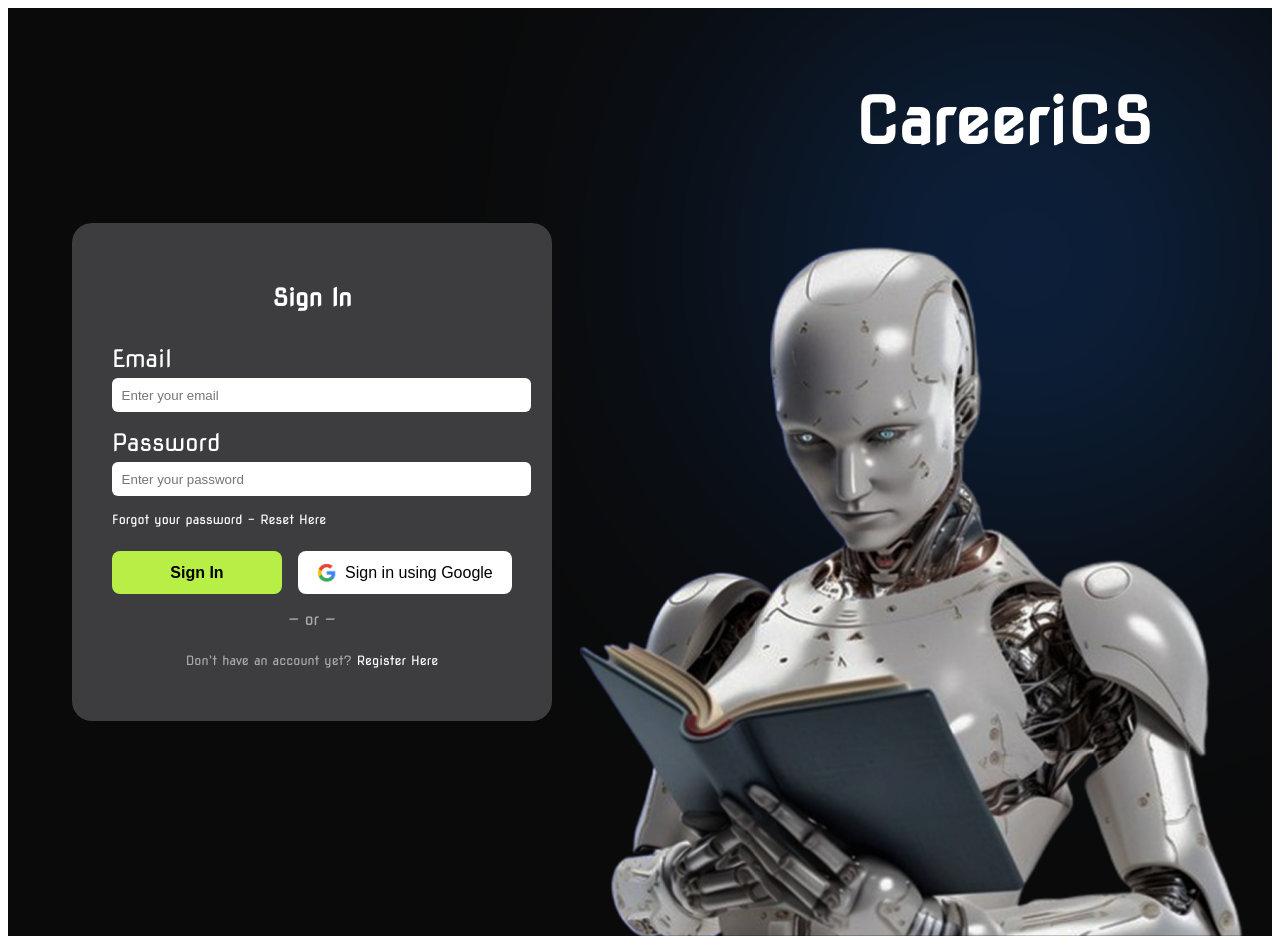
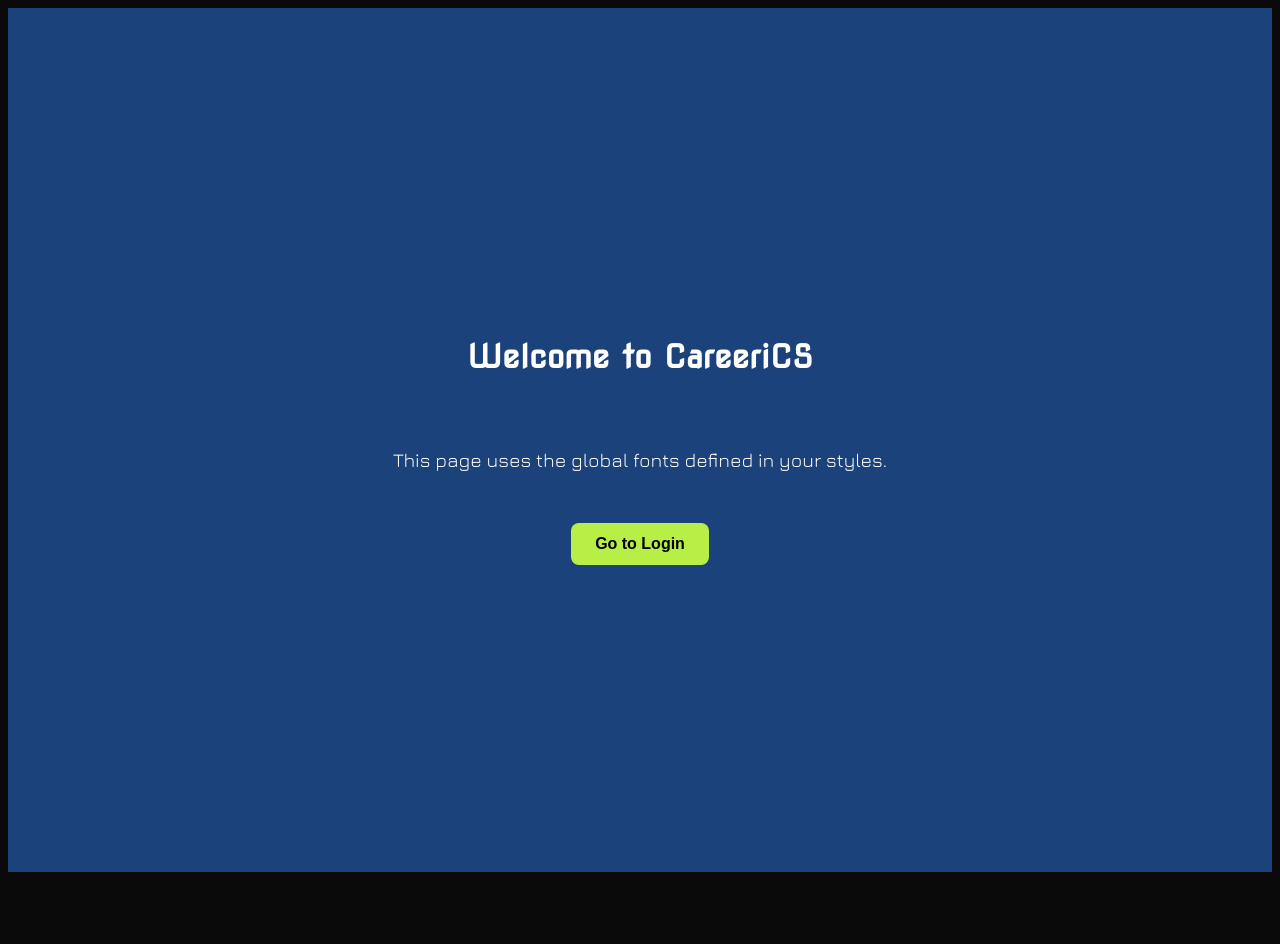
Before and after one commit to marioumacoding/CareeriCS_V1, a Next.js app in the folder NextJS-Frontend/careerics/: page / in a window 1280 px wide. After the commit the page ends 880 px from the top, so only its background shows below. Built offline with nearby package versions, Linux system fonts and the light colour scheme.

Commit message:
fixed robot in sign in

```diff
--- a/NextJS-Frontend/careerics/app/layout.tsx
+++ b/NextJS-Frontend/careerics/app/layout.tsx
@@ -33,6 +33,7 @@ export default function RootLayout({
     <html lang="en" suppressHydrationWarning>
       <body
         className={`${jura.variable} ${novaSquare.variable} antialiased`}
+        style={{ backgroundColor: "var(--bg-color)" }}
       >
         <Providers>
           {children}
--- a/NextJS-Frontend/careerics/app/page.tsx
+++ b/NextJS-Frontend/careerics/app/page.tsx
@@ -1,245 +1,43 @@
-"use client";
-import { useState } from "react";
+import Link from "next/link";
 
 export default function Home() {
-  const [signHover, setSignHover] = useState(false);
-  const [googleHover, setGoogleHover] = useState(false);
-  const [resetHover, setResetHover] = useState(false);
-  const [registerHover, setRegisterHover] = useState(false);
-
   return (
-    <div
+    <main
       style={{
         minHeight: "100vh",
+        backgroundColor: "#1C427B",
         display: "flex",
-        flexDirection: "row",
-        justifyContent: "start",
+        flexDirection: "column",
+        justifyContent: "center",
         alignItems: "center",
-        backgroundColor: "var(--bg-color)",
-        padding: "4rem",
-        position: "relative",
-        overflow: "hidden",
+        color: "white",
+        textAlign: "center",
+        padding: "2rem",
+        gap: "2rem",
       }}
     >
-      {/* Blue Glow Effect */}
-      <div
-        style={{
-          position: "absolute",
-          right: "0",
-          top: "0",
-          width: "500px",
-          height: "500px",
-          backgroundColor: "var(--bg-effect-color)",
-          borderRadius: "50%",
-          filter: "blur(150px)",
-          opacity: 0.4,
-          zIndex: 0,
-        }}
-      />
+      <h1>Welcome to CareeriCS</h1>
 
-      {/* Login Card */}
-      <div
-        style={{
-          zIndex: 1,
-          backgroundColor: "var(--form-grey)",
-          padding: "2.5rem",
-          borderRadius: "20px",
-          width: "400px",
-          backdropFilter: "blur(10px)",
-          fontFamily: "var(--font-nova-square)",
-        }}
-      >
-        <h2
+      <p style={{ maxWidth: "600px", fontSize: "1.2rem" }}>
+        This page uses the global fonts defined in your styles.
+      </p>
+
+      <Link href="/auth/login">
+        <button
           style={{
-            fontFamily: "var(--font-nova-square)",
-            textAlign: "center",
-            marginBottom: "2rem",
-            color: "white",
+            padding: "12px 24px",
+            fontSize: "16px",
+            borderRadius: "8px",
+            border: "none",
+            cursor: "pointer",
+            backgroundColor: "#B8EF46",
+            color: "black",
+            fontWeight: "bold",
           }}
         >
-          Sign In
-        </h2>
-
-        {/* Email */}
-        <div style={{ marginBottom: "1rem" }}>
-          <label style={{ color: "white", fontSize: "1.5rem" }}>Email</label>
-          <input
-            type="email"
-            placeholder="Enter your email"
-            style={{
-              width: "100%",
-              padding: "0.6rem",
-              marginTop: "0.3rem",
-              borderRadius: "6px",
-              border: "none",
-              backgroundColor: "white",
-            }}
-          />
-        </div>
-
-        {/* Password */}
-        <div style={{ marginBottom: "1rem" }}>
-          <label style={{ color: "white", fontSize: "1.5rem" }}>Password</label>
-          <input
-            type="password"
-            placeholder="Enter your password"
-            style={{
-              width: "100%",
-              padding: "0.6rem",
-              marginTop: "0.3rem",
-              borderRadius: "6px",
-              border: "none",
-              backgroundColor: "white",
-            }}
-          />
-        </div>
-
-        <p
-          style={{
-            fontSize: "0.8rem",
-            color: "white",
-            marginBottom: "1.5rem",
-          }}
-        >
-          Forgot your password -{" "}
-          <span
-            style={{
-              color: resetHover ? "#00cc66" : "white",
-              cursor: "pointer",
-              transition: "color 0.3s",
-            }}
-            onMouseEnter={() => setResetHover(true)}
-            onMouseLeave={() => setResetHover(false)}
-          >
-            Reset Here
-          </span>
-        </p>
-
-        <div
-          style={{
-            display: "flex",
-            gap: "1rem",
-            marginBottom: "1rem",
-          }}
-        >
-          {/* Sign In Button */}
-          <button
-            style={{
-              fontSize: "1rem",
-              flex: 1,
-              padding: "0.7rem",
-              borderRadius: "8px",
-              border: "none",
-              backgroundColor: signHover ? "#EEFFCB" : "var(--primary-green)",
-              fontWeight: "bold",
-              cursor: "pointer",
-              transition: "background-color 0.3s, transform 0.2s",
-              transform: signHover ? "scale(1.05)" : "scale(1)",
-            }}
-            onMouseEnter={() => setSignHover(true)}
-            onMouseLeave={() => setSignHover(false)}
-          >
-            Sign In
-          </button>
-
-          {/* Google Button */}
-          <button
-            style={{
-              fontSize: "1rem",
-              flex: 1.3,
-              padding: "0.7rem",
-              borderRadius: "8px",
-              border: "none",
-              backgroundColor: googleHover ? "#ACB2D2" : "white",
-              cursor: "pointer",
-              display: "flex",
-              alignItems: "center",
-              justifyContent: "center",
-              gap: "0.5rem",
-              transition: "background-color 0.3s, transform 0.2s",
-              transform: googleHover ? "scale(1.03)" : "scale(1)",
-            }}
-            onMouseEnter={() => setGoogleHover(true)}
-            onMouseLeave={() => setGoogleHover(false)}
-          >
-            <img
-              src="/google.png"
-              alt="Google"
-              style={{ height: "20px", width: "20px" }}
-            />
-            Sign in using Google
-          </button>
-        </div>
-
-        {/* Optional — “or” text below */}
-        <div
-          style={{
-            textAlign: "center",
-            margin: "0.5rem 0",
-            color: "var(--text-grey)",
-          }}
-        >
-          — or —
-        </div>
-
-        <p
-          style={{
-            textAlign: "center",
-            fontSize: "0.8rem",
-            color: "var(--text-grey)",
-            marginTop: "1.5rem",
-          }}
-        >
-          Don’t have an account yet?{" "}
-          <span
-            style={{
-              color: registerHover ? "#00cc66" : "white",
-              cursor: "pointer",
-              transition: "color 0.3s",
-            }}
-            onMouseEnter={() => setRegisterHover(true)}
-            onMouseLeave={() => setRegisterHover(false)}
-          >
-            Register Here
-          </span>
-        </p>
-      </div>
-
-      {/* Right Side Title + Robot */}
-      <div
-        style={{
-          position: "absolute",
-          top: "2rem",
-          left: "67%",
-          zIndex: 1,
-        }}
-      >
-        <h1 style={{ fontSize: "4rem", color: "white" }}>
-          Career<span style={{ fontWeight: "bold" }}>iCS</span>
-        </h1>
-      </div>
-
-      <div
-        style={{
-          position: "absolute",
-          right: "-3rem",
-          bottom: "0",
-          height: "100%",
-          display: "flex",
-          alignItems: "flex-end",
-          zIndex: 1,
-        }}
-      >
-        <img
-          src="/Robot.png"
-          alt="Robot"
-          style={{
-            height: "90vh",
-            width: "auto",
-            objectFit: "contain",
-          }}
-        />
-      </div>
-    </div>
+          Go to Login
+        </button>
+      </Link>
+    </main>
   );
 }
```
Also changed, not shown: NextJS-Frontend/careerics/app/auth/layout.tsx (added, +46 -0 lines), NextJS-Frontend/careerics/app/auth/login/page.tsx (+126 -79 lines), NextJS-Frontend/careerics/proxy.ts (+12 -10 lines), NextJS-Frontend/careerics/app/auth/login/component.tsx (deleted), NextJS-Frontend/careerics/app/auth/register/component.tsx (deleted), NextJS-Frontend/careerics/public/Landing Robot.svg (added), NextJS-Frontend/careerics/public/Sign Robot.svg (added).
